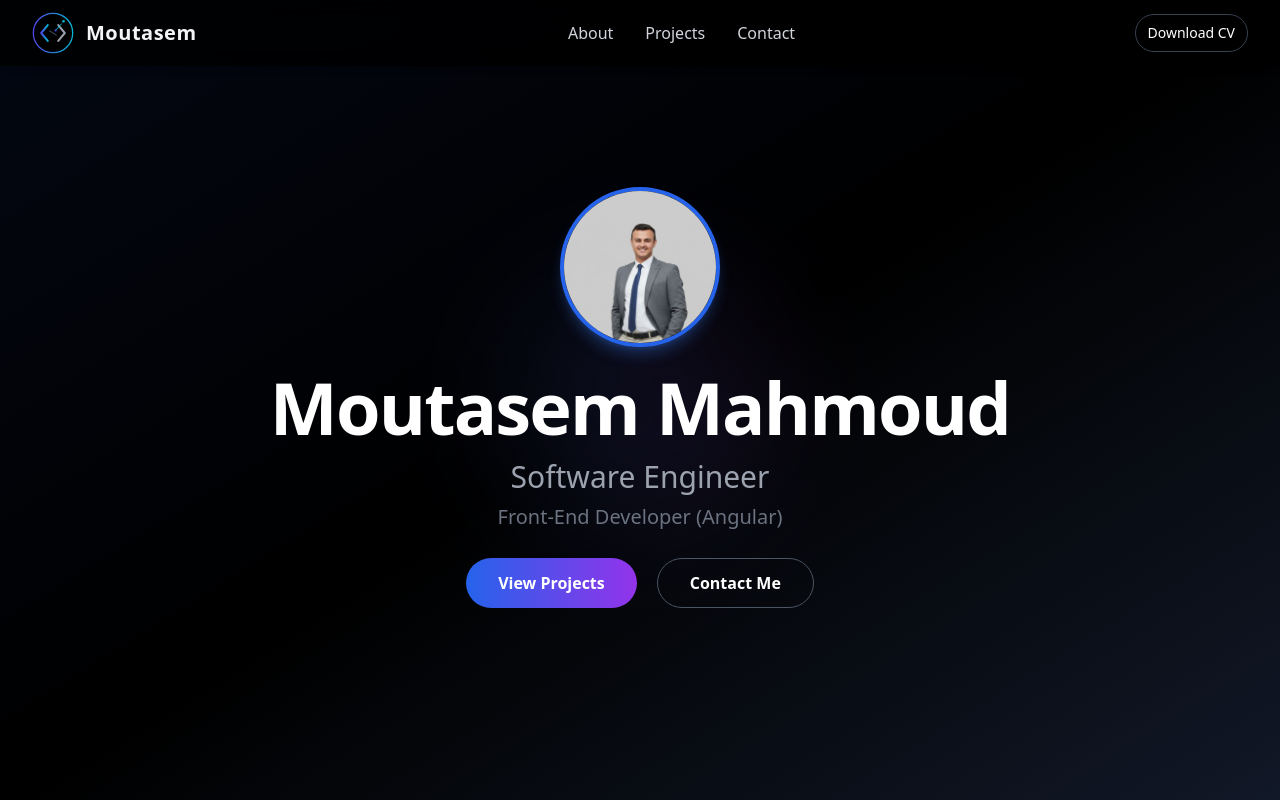
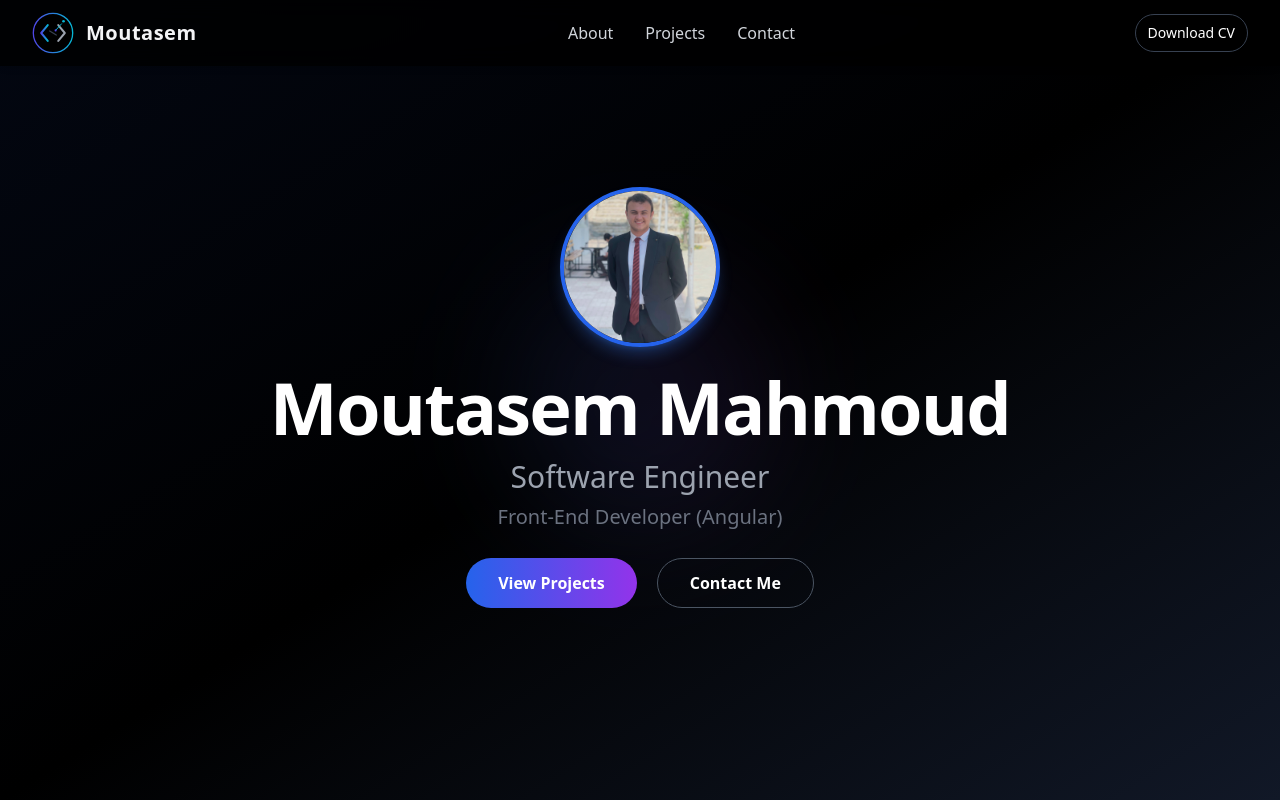
Before and after one commit to mu1rr11r/tailwind, an Angular app: page /home in a window 1280 px wide. Built offline with nearby package versions, Linux system fonts and the light colour scheme.

Commit message:
Refactor code structure for improved readability and maintainability

```diff
--- a/src/app/components/home/home.component.html
+++ b/src/app/components/home/home.component.html
@@ -13,7 +13,7 @@
   <div class="z-10 text-center px-6 fade-in">
     <div class="w-40 h-40 mx-auto mb-6 rounded-full overflow-hidden border-4 border-blue-600 shadow-lg shadow-blue-500/30">
       <img
-        src="../../../assets/WhatsApp Image 2025-10-15 at 9.42.34 PM.jpeg"
+        src="../../../assets/MOUTASEM.jpg"
         alt="Moutasem Mahmoud"
         class="w-full h-full object-cover"
       />
@@ -30,7 +30,7 @@
     </p>
 
     <div class="flex gap-5 justify-center animate-float">
-      <button
+      <button routerLink="/projects"
         class="px-8 py-3 bg-gradient-to-r from-blue-600 to-purple-600 rounded-full
         font-semibold hover:scale-105 hover:shadow-lg hover:shadow-blue-500/30 transition duration-300"
       >
--- a/src/app/components/projects/projects.component.html
+++ b/src/app/components/projects/projects.component.html
@@ -136,11 +136,12 @@
         </p>
         <div class="flex justify-between items-center text-sm">
           <a
-            href="https://github.com/mu1rr11r/mov"
+            href="https://github.com/mu1rr11r/StyleNest1"
             target="_blank"
             rel="noopener noreferrer"
             class="text-purple-400 hover:text-blue-400 font-semibold transition"
             >View Code →</a
+
           >
           <a
             href="https://style-nest1-i6xg.vercel.app/login"
```
Also changed, not shown: src/assets/MOUTASEM.jpg (added).
